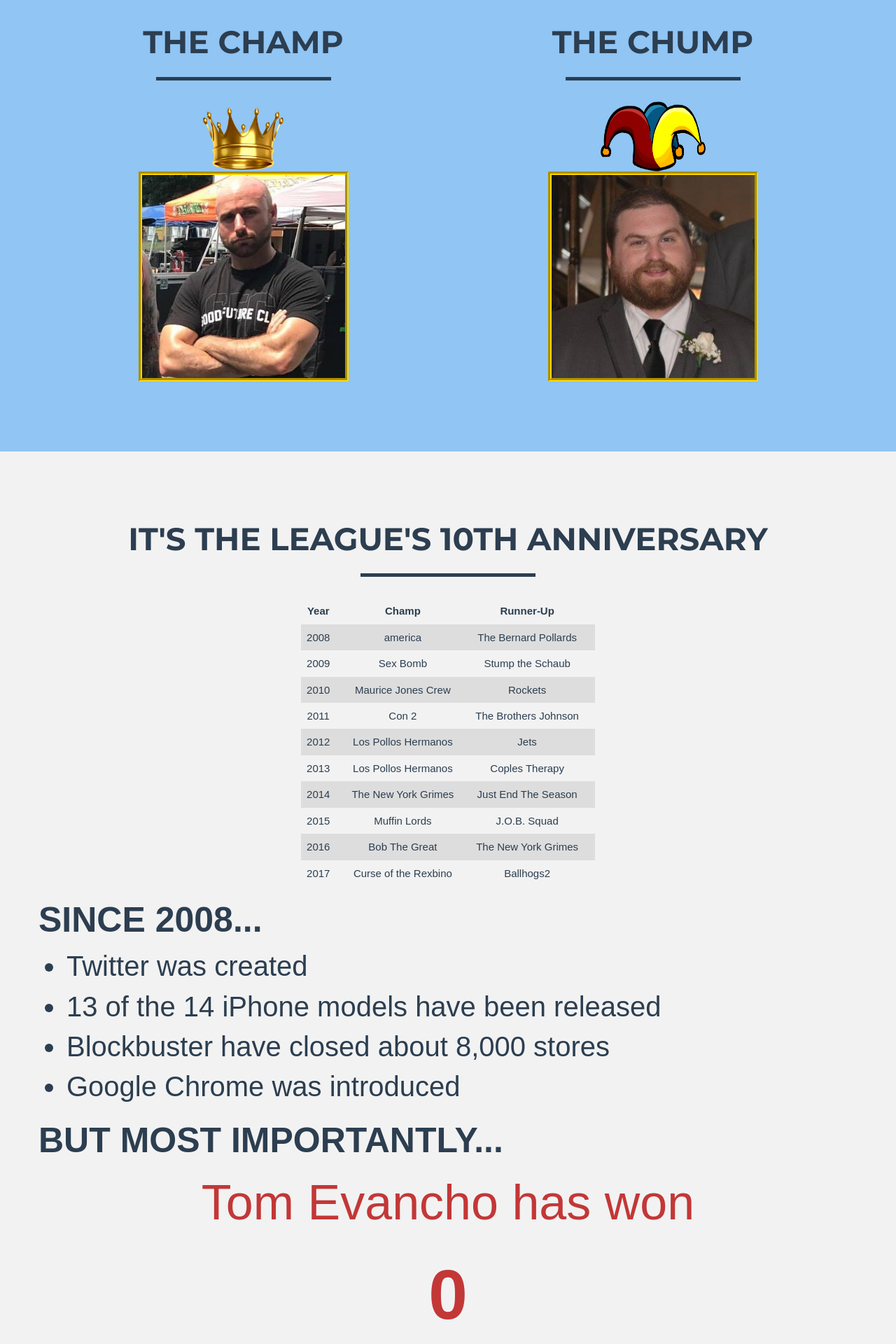
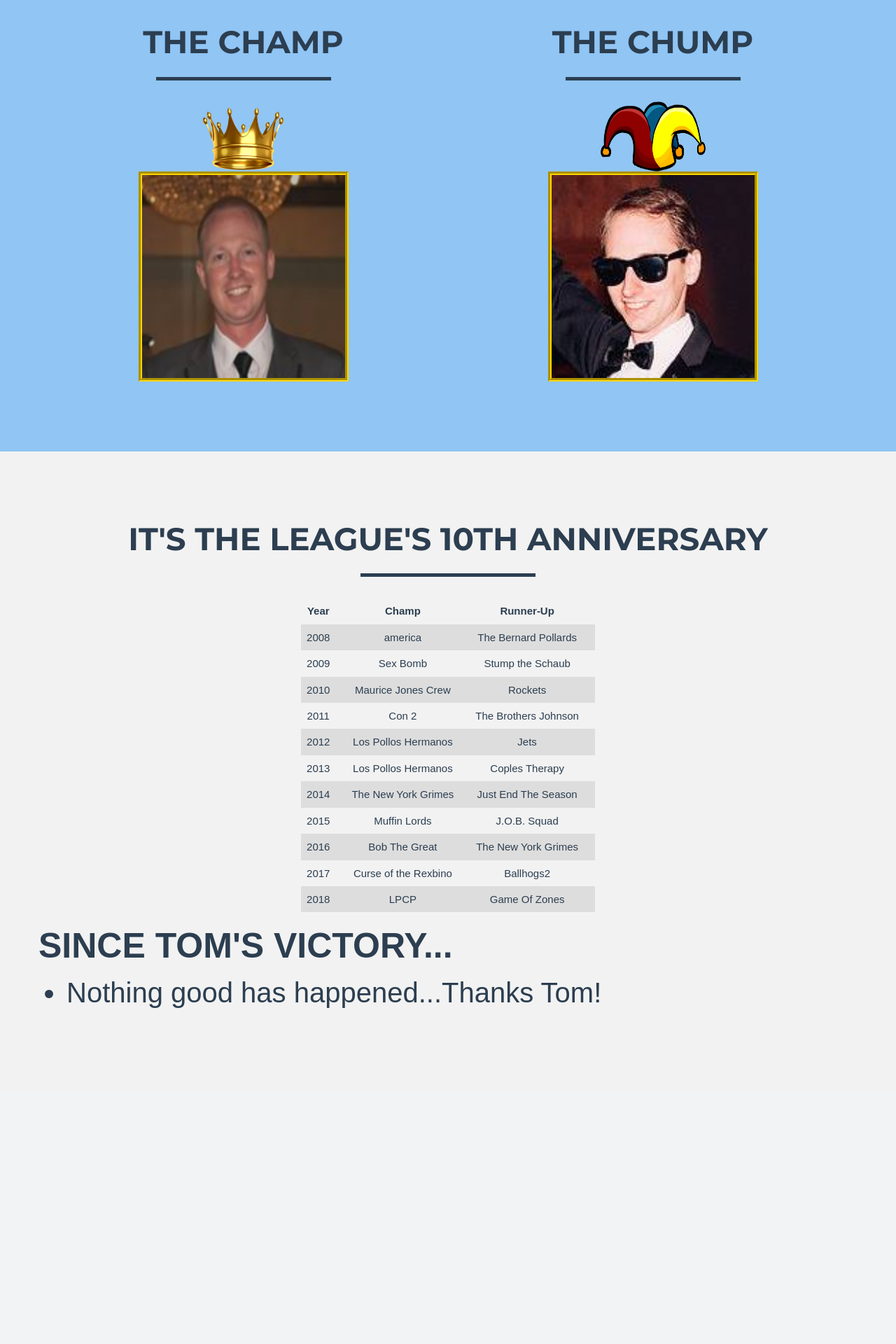
Before and after one commit to Dan-Cuthbert/JSFF, a Flask app: page / in a window 1280 px wide. Shown: the part 1828-3748 px from the top of the page at 70% size. After the commit the page ends 3268 px from the top, so only its background shows below. Run offline with Flask 2, Linux system fonts and the light colour scheme; some libraries are stand-ins or nearby versions.

Commit message:
Updating Reigning Champ/Chump Updates to League History

```diff
--- a/templates/index.html
+++ b/templates/index.html
@@ -445,7 +445,7 @@
 
                 <div class="row">
                     <div class="col-md-6 text-center">
-                        <img style="border:5px groove gold;" src="/static/img/ReigningChamp.jpg" height="300" width="300">
+                        <img style="border:5px groove gold;" src="/static/img/ReigningChamp.png" height="300" width="300">
                     </div>
                     <div class="col-md-6 text-center">
                         <img style="border:5px groove gold;" src="/static/img/ReigningChump.png" height="300" width="300">
@@ -519,25 +519,18 @@
                     <td>Curse of the Rexbino</td>
                     <td>Ballhogs2</td>
                 </tr>
+                <tr>
+                    <td>2018</td>
+                    <td>LPCP</td>
+                    <td>Game Of Zones</td>
+                </tr>
             </table>
             <div class="row">
                 <div class="leagueHistory">
-                    <h3>Since 2008...</h3>
+                    <h3>Since Tom's Victory...</h3>
                     <ul class="leagueHistory">
-                        <li>Twitter was created</li>
-                        <li>13 of the 14 iPhone models have been released</li>
-                        <li>Blockbuster have closed about 8,000 stores</li>
-                        <li>Google Chrome was introduced</li>
+                        <li>Nothing good has happened...Thanks Tom!</li>
                     </ul>
-                    <h3>But most importantly...</h3>
-                    <p class="TheLegend">Tom Evancho has won </p>
-                    <p class="Zero">0 </p>
-                    <p class="TheLegend">JSFFL Championships</p>
-                    <div class="row">
-                        <div class="col-lg-12 text-center">
-                            <img style="border:5px groove gold;" src="/static/img/TheLegend.png" height="400" width="400">
-                        </div>
-                    </div>
                 </div>
             </div>
         </div>
```
Also changed, not shown: static/img/ReigningChamp.PNG (renamed from static/img/TheLegend.PNG), static/img/ReigningChamp.jpg (deleted), static/img/ReigningChump.PNG.
